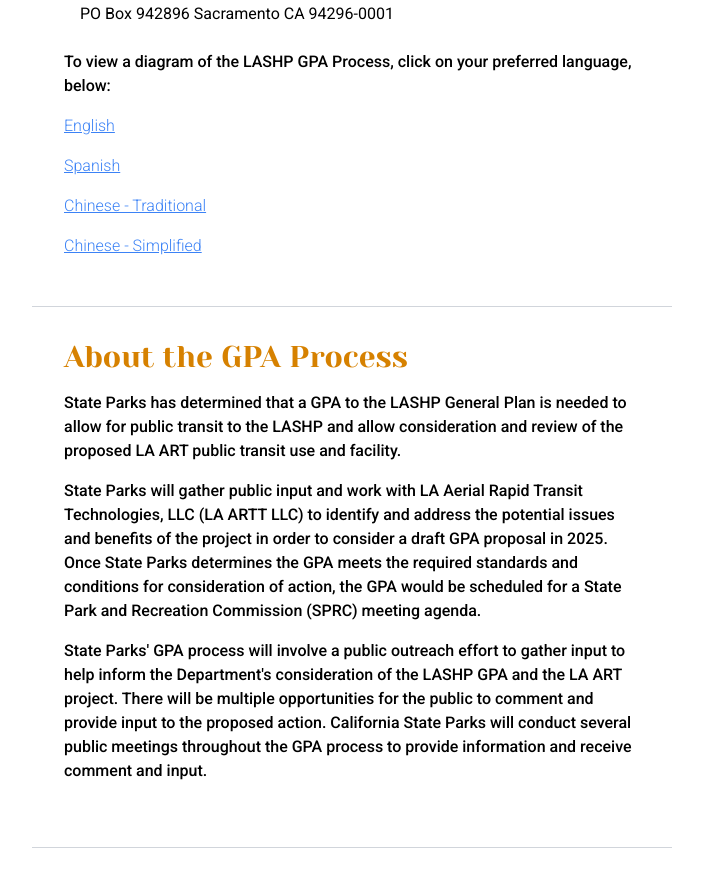
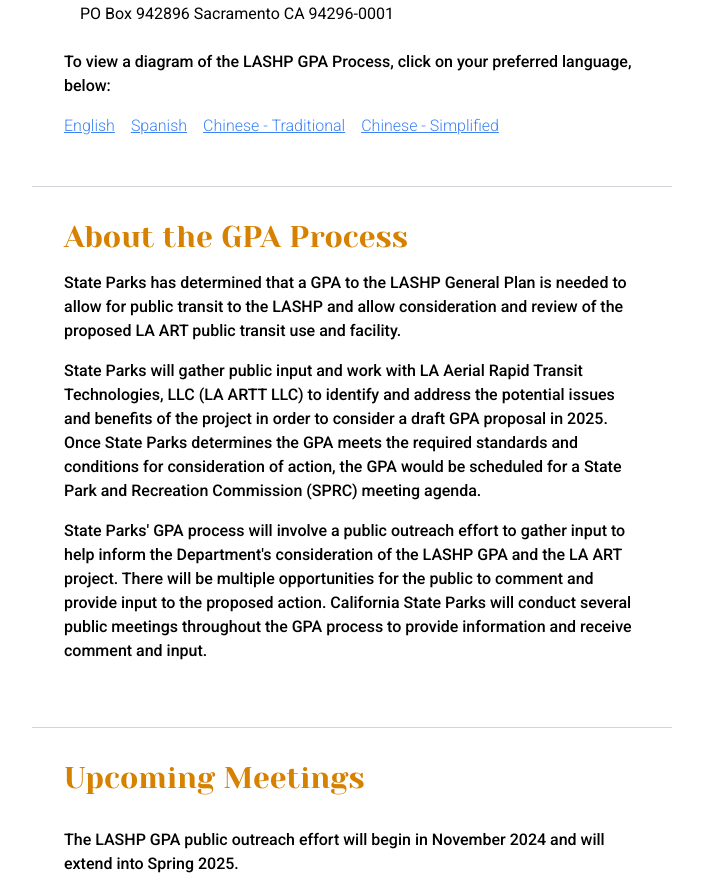
Before and after one commit to AECOMVizStudio/la_art, a React (Vite) app: page / in a window 1280 px wide. Shown: the part 1062-1947 px from the top of the page, without its empty margins (120-823 px from the left). Built offline with nearby package versions, Linux system fonts and the light colour scheme.

Commit message:
Made links horizontal

```diff
--- a/src/components/children/Headings/Diagram.tsx
+++ b/src/components/children/Headings/Diagram.tsx
@@ -1,3 +1,4 @@
+
 interface DiagramLanguage {
   language: string;
   abbreviation: string;
@@ -42,7 +43,7 @@
         <p className="font-medium pt-4">
         To view a diagram of the LASHP GPA Process, click on your preferred language, below:
         </p>
-          <div className="flex flex-col">
+          <div className="flex flex-col sm:flex-row">
             {diagrams.map((diagram) => {
                 return (
                   <a
@@ -50,7 +51,7 @@
                   href={diagram.href}
                   target="_blank"
                   rel="noopener noreferrer"
-                  className="text-blue-500 underline max-w-fit pt-4"
+                  className="text-blue-500 underline max-w-fit text-nowrap pt-4 sm:mr-4"
                   >{diagram.text}</a>
                 )
               })}
```
